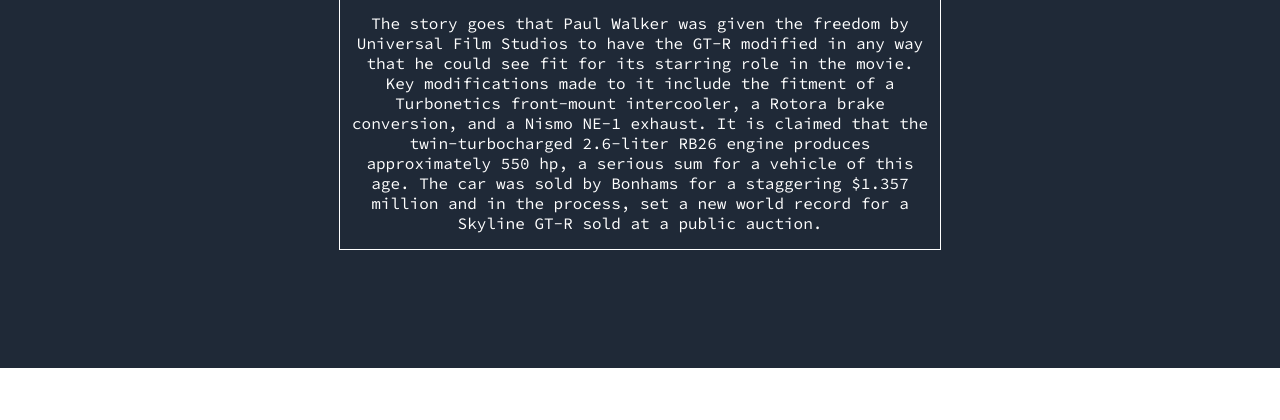
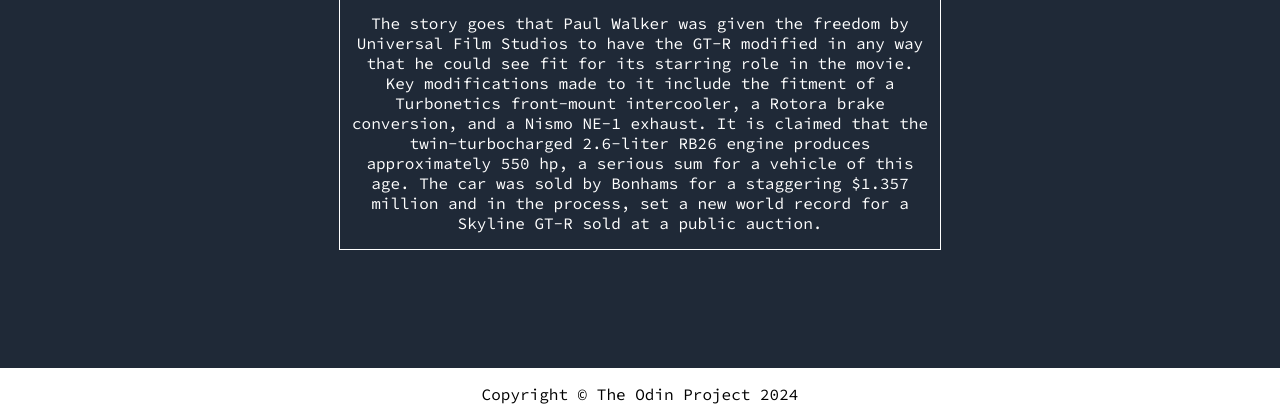
Before and after one commit to xenon548A/gtr-site, a plain HTML site: page index.html in a window 1280 px wide. Shown: the part 2538-2958 px from the top of the page. Before the commit the page ends 2906 px from the top, so only its background shows below. Drawn offline with Linux system fonts and the light colour scheme.

Commit message:
add footer

```diff
--- a/index.html
+++ b/index.html
@@ -83,8 +83,10 @@
                 The story goes that Paul Walker was given the freedom by Universal Film Studios to have the GT-R modified in any way that he could see fit for its starring role in the movie. Key modifications made to it include the fitment of a Turbonetics front-mount intercooler, a Rotora brake conversion, and a Nismo NE-1 exhaust. It is claimed that the twin-turbocharged 2.6-liter RB26 engine produces approximately 550 hp, a serious sum for a vehicle of this age. The car was sold by Bonhams for a staggering $1.357 million and in the process, set a new world record for a Skyline GT-R sold at a public auction.
             </p>
         </div>
+    </div>
 
-
+    <div class="footer">
+        <p class="copy">Copyright © The Odin Project 2024</p>
     </div>
 </body>
 </html>
--- a/style.css
+++ b/style.css
@@ -196,3 +196,12 @@
     font-weight: bolder;
     font-size: 50px;
 }
+
+.footer{
+    background-color: white;
+}
+
+.footer p{
+    text-align: center;
+    font-family: source code pro;
+}
```
